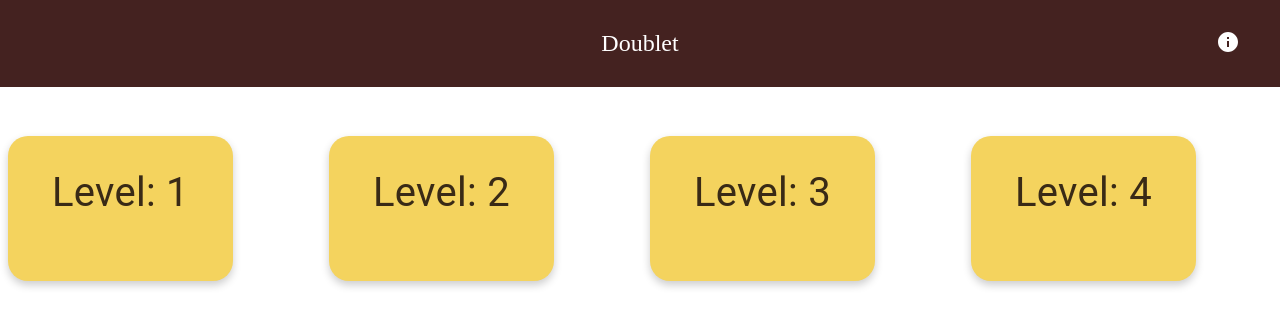
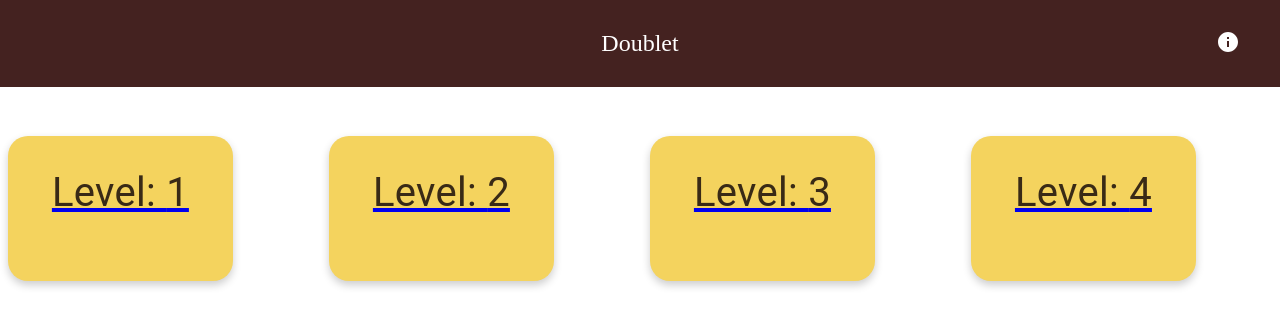
Before and after one commit to adviti-mishra/doublet, a Next.js app in the folder doublet-full-stack/: page / in a window 1280 px wide. Shown: the top 326 px of the page. Built offline with nearby package versions, Linux system fonts and the light colour scheme.

Commit message:
Tiles reroute correctly to the corresponding Game level

```diff
--- a/doublet-full-stack/src/Banner.css
+++ b/doublet-full-stack/src/Banner.css
@@ -1,25 +1,41 @@
 .banner {
   display: flex;
   position: fixed;
-  background-color: #442220; /* Set your preferred background color */
-  color: white; /* Set your preferred text color */
-  padding: 30px 0; /* Increase padding at the top and bottom */
-  font-size: 24px; /* Increase the font size */
+  background-color: #442220;
+  /* Set your preferred background color */
+  color: white;
+  /* Set your preferred text color */
+  padding: 30px 0;
+  /* Increase padding at the top and bottom */
+  font-size: 24px;
+  /* Increase the font size */
   text-align: center;
   position: fixed;
   top: 0;
   left: 0;
   right: 0;
   width: 100%;
-  z-index: 1000; /* Set a higher z-index to ensure the banner is above other content */
+  z-index: 1000;
+  /* Set a higher z-index to ensure the banner is above other content */
 }
 
 .banner-content {
-  flex: 1; /* Allows the text to take up the available space, centering it */
-  text-align: center; /* Ensures text is centered within its container */
+  flex: 1;
+  /* Allows the text to take up the available space, centering it */
+  text-align: center;
+  /* Ensures text is centered within its container */
 }
 
 .info-icon {
-  position: absolute; /* Position the icon absolutely within the banner */
-  right: 40px; /* Position towards the right end of the banner */
+  position: absolute;
+  /* Position the icon absolutely within the banner */
+  right: 40px;
+  /* Position towards the right end of the banner */
 }
+
+.back-icon {
+  position: absolute;
+  /* Position the icon absolutely within the banner */
+  left: 40px;
+  /* Position towards the right end of the banner */
+}
--- a/doublet-full-stack/src/components/DashBoard.tsx
+++ b/doublet-full-stack/src/components/DashBoard.tsx
@@ -2,11 +2,16 @@ import React from 'react'
 import Box from "@mui/material/Box";
 import Typography from "@mui/material/Typography";
 import Grid from '@mui/system/Unstable_Grid/Grid';
+import Link from 'next/link';
+
 function DashBoard() {
+  const levels = [1, 2, 3, 4];
 
   return (
     <Grid container rowSpacing={5} columnSpacing={{ xs: 5, sm: 10, md: 15 }} sx={{ paddingTop: '128px' }}>
+      {levels.map(level => (
         <Grid>
+          <Link href={`/game/${level}`} passHref>
             <Box
               sx={{
                 backgroundColor: "#F4D35E",
@@ -38,118 +43,12 @@ function DashBoard() {
                   mb: 4, // Increase bottom margin to add more space
                 }}
               >
-            Level: 1
+                Level: {level}
               </Typography>
             </Box>
+          </Link>
         </Grid>
-      <Grid>
-        <Box
-          sx={{
-            backgroundColor: "#F4D35E",
-            width: "80%", // Increase this to make the box wider
-            maxWidth: "800px", // You can adjust this as needed
-            p: 4, // Padding inside the box for spacing
-            display: "flex",
-            flexDirection: "column",
-            alignItems: "left", // Center children horizontally
-            justifyContent: "center", // Center children vertically
-            gap: 3, // Space between items
-            borderRadius: "20px",
-            boxShadow: "0 4px 8px 0 rgba(0,0,0,0.2)", // This adds a shadow to create the lifted tile effect
-            // You can adjust the x-offset, y-offset, blur-radius, and spread-radius to get the desired effect
-            transition: "box-shadow 0.3s", // Smooth transition for the shadow, can be omitted if not needed
-            "&:hover": {
-              boxShadow: "0 8px 16px 0 rgba(0,0,0,0.3)", // Optional: Change shadow on hover for an interactive effect
-            },
-          }}
-        >
-          <Typography
-            variant="h4"
-            component="h1"
-            gutterBottom
-            sx={{
-              color: "#392A16",
-              fontSize: "2.5rem", // Increase this to make the text larger
-              textAlign: "center",
-              mb: 4, // Increase bottom margin to add more space
-            }}
-          >
-            Level: 2
-          </Typography>
-        </Box>
-      </Grid>
-      <Grid>
-        <Box
-          sx={{
-            backgroundColor: "#F4D35E",
-            width: "80%", // Increase this to make the box wider
-            maxWidth: "800px", // You can adjust this as needed
-            p: 4, // Padding inside the box for spacing
-            display: "flex",
-            flexDirection: "column",
-            alignItems: "left", // Center children horizontally
-            justifyContent: "center", // Center children vertically
-            gap: 3, // Space between items
-            borderRadius: "20px",
-            boxShadow: "0 4px 8px 0 rgba(0,0,0,0.2)", // This adds a shadow to create the lifted tile effect
-            // You can adjust the x-offset, y-offset, blur-radius, and spread-radius to get the desired effect
-            transition: "box-shadow 0.3s", // Smooth transition for the shadow, can be omitted if not needed
-            "&:hover": {
-              boxShadow: "0 8px 16px 0 rgba(0,0,0,0.3)", // Optional: Change shadow on hover for an interactive effect
-            },
-          }}
-        >
-          <Typography
-            variant="h4"
-            component="h1"
-            gutterBottom
-            sx={{
-              color: "#392A16",
-              fontSize: "2.5rem", // Increase this to make the text larger
-              textAlign: "center",
-              mb: 4, // Increase bottom margin to add more space
-            }}
-          >
-            Level: 3
-          </Typography>
-        </Box>
-      </Grid>
-      <Grid>
-        <Box
-          sx={{
-            backgroundColor: "#F4D35E",
-            width: "80%", // Increase this to make the box wider
-            maxWidth: "800px", // You can adjust this as needed
-            p: 4, // Padding inside the box for spacing
-            display: "flex",
-            flexDirection: "column",
-            alignItems: "left", // Center children horizontally
-            justifyContent: "center", // Center children vertically
-            gap: 3, // Space between items
-            borderRadius: "20px",
-            boxShadow: "0 4px 8px 0 rgba(0,0,0,0.2)", // This adds a shadow to create the lifted tile effect
-            // You can adjust the x-offset, y-offset, blur-radius, and spread-radius to get the desired effect
-            transition: "box-shadow 0.3s", // Smooth transition for the shadow, can be omitted if not needed
-            "&:hover": {
-              boxShadow: "0 8px 16px 0 rgba(0,0,0,0.3)", // Optional: Change shadow on hover for an interactive effect
-            },
-          }}
-        >
-          <Typography
-            variant="h4"
-            component="h1"
-            gutterBottom
-            sx={{
-              color: "#392A16",
-              fontSize: "2.5rem", // Increase this to make the text larger
-              textAlign: "center",
-              mb: 4, // Increase bottom margin to add more space
-            }}
-          >
-            Level: 4
-          </Typography>
-        </Box>
-      </Grid>
+      ))}
     </Grid>
   );
 }
--- a/doublet-full-stack/src/components/Game.tsx
+++ b/doublet-full-stack/src/components/Game.tsx
@@ -12,12 +12,13 @@ import { isValidWord } from "@/utils/gameUtils";
 import GameButton from "./Game/GameButton";
 import GameLevelWords from "./Game/GameLevelWords";
 import { useWordChecker } from "react-word-checker";
+import { GameProps } from "@/interfaces/GameProps";
 
-const Game: React.FC = () => {
+const Game: React.FC<GameProps> = ({ level }) => {
   // store current state of winning
   const [isWin, setIsWin] = useState<boolean>(false);
   // store current state of levelId
-  const [currentLevelId, setCurrentlevelId] = useState<string>("1");
+  const [currentLevelId, setCurrentlevelId] = useState<string>(level.toString());
   // store number of tries left for the day
   const [triesLeft, setTriesLeft] = useState<number>(3);
   // store levelData
--- /dev/null
+++ b/doublet-full-stack/src/interfaces/GameProps.ts
@@ -0,0 +1,3 @@
+export interface GameProps {
+  level: number;
+}
```
Also changed, not shown: doublet-full-stack/pages/game/[level].tsx (added, +32 -0 lines). Lines whose indentation alone changed are shown as unchanged.
